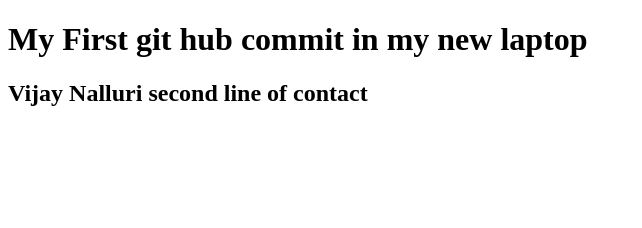
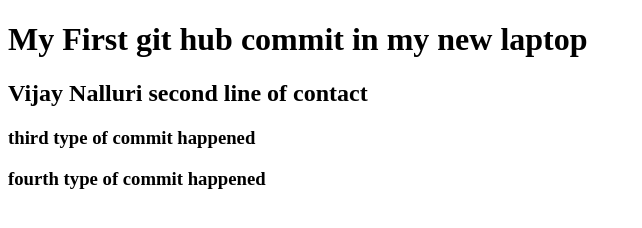
Before and after one commit to vijaynalluri/git_practice, a plain HTML site: page index.html in a window 1280 px wide. Shown: the whole page, without its empty margins (0-642 px from the left). Drawn offline with Linux system fonts and the light colour scheme.

Commit message:
my third step in the commit

```diff
--- a/index.html
+++ b/index.html
@@ -8,5 +8,7 @@
 <body>
     <h1>My First git hub commit in my new laptop</h1>
     <h2>Vijay Nalluri second line of contact</h2>
+    <h3>third type of commit happened</h3>
+    <h3>fourth type of commit happened</h3>
 </body>
 </html>
```
